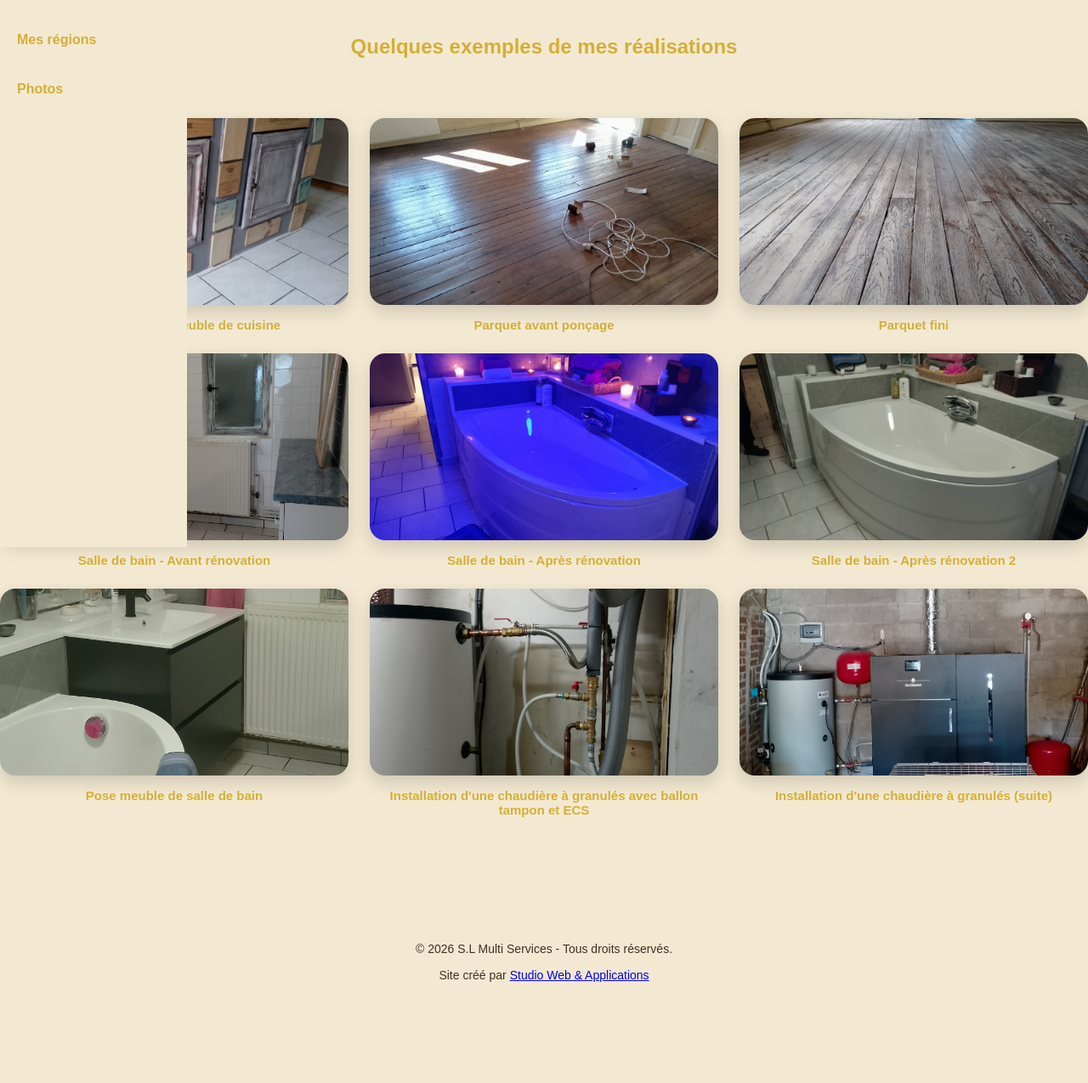
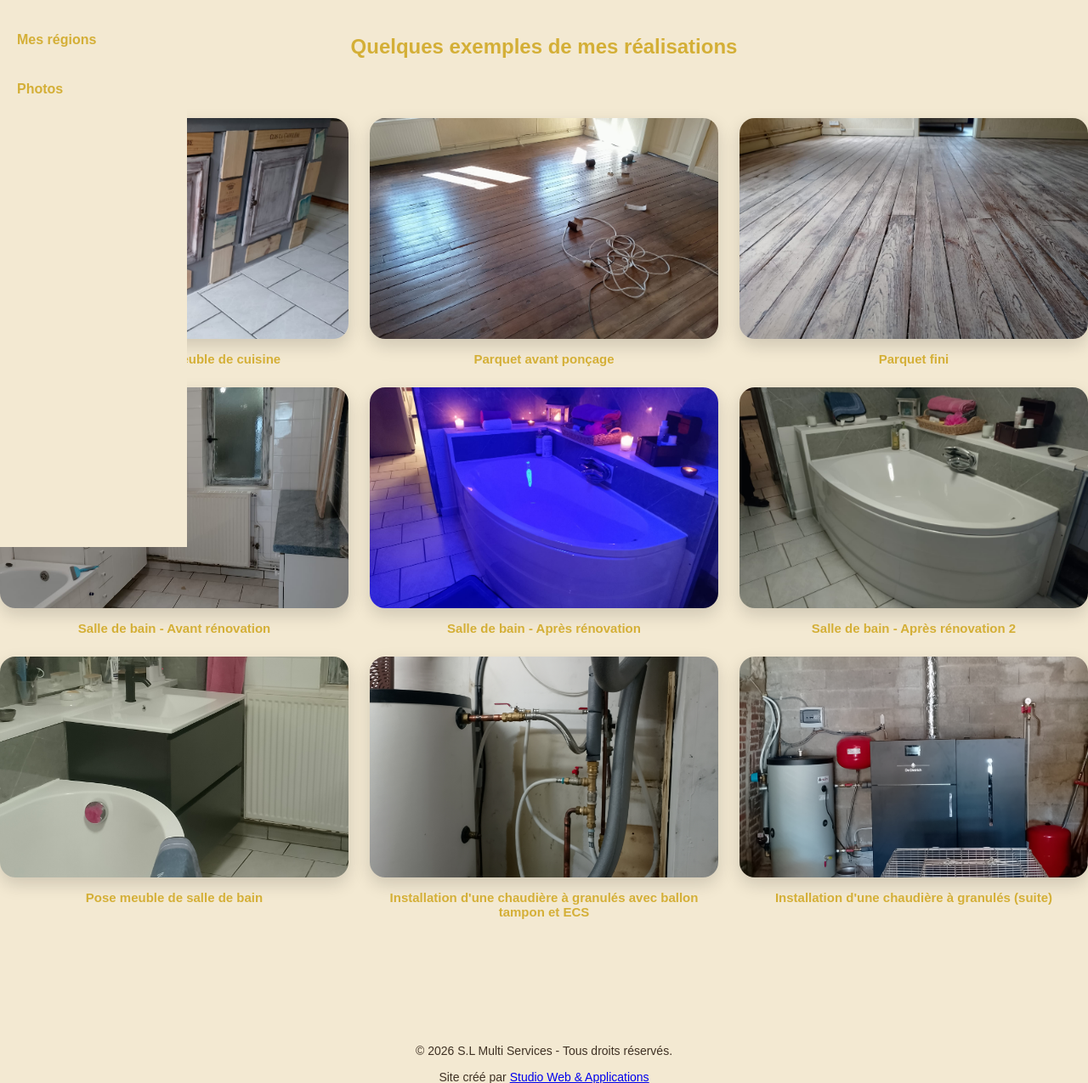
Before and after one commit to MSEDIT-1304/S.L-Multi-Services, a Flask app: page /photos in a window 1280 px wide. Shown: the part 206-1481 px from the top of the page at 85% size. Before the commit the page ends 1362 px from the top, so only its background shows below. Run offline with Flask 3, Linux system fonts and the light colour scheme.

Commit message:
Update style.css

```diff
--- a/static/style.css
+++ b/static/style.css
@@ -98,7 +98,7 @@ li{
 
     width:100%;
 
-    height:220px;
+    height:260px;
 
     object-fit:cover;
 
@@ -115,7 +115,6 @@ li{
 .galerie img:hover{
 
     transform:scale(1.03);
-}
 }
 
 /* ===== Bouton devis ===== */
@@ -172,7 +171,6 @@ li{
 
     font-weight:600;
 
-}
 }
 
 /* ---------- Version mobile ---------- */
```
